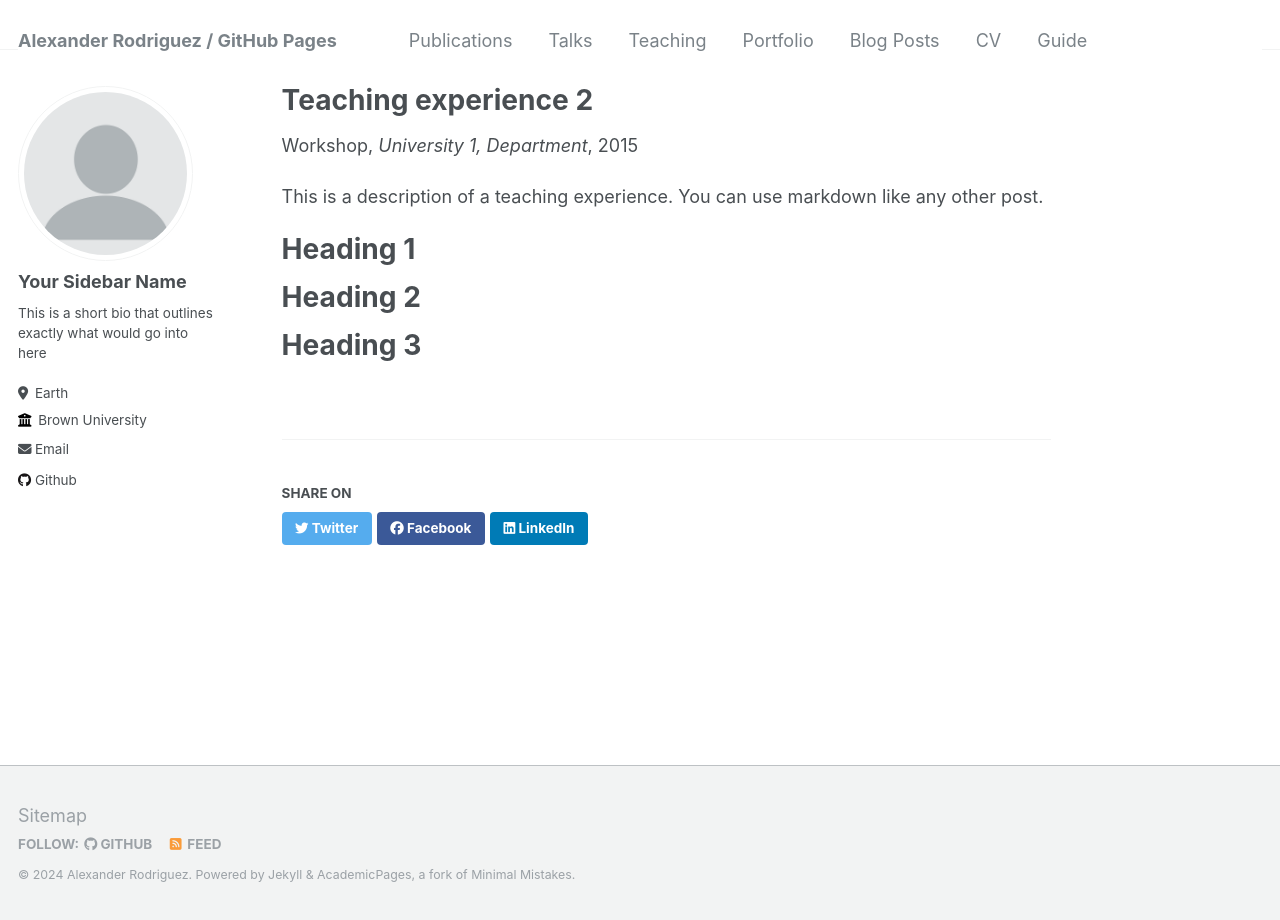
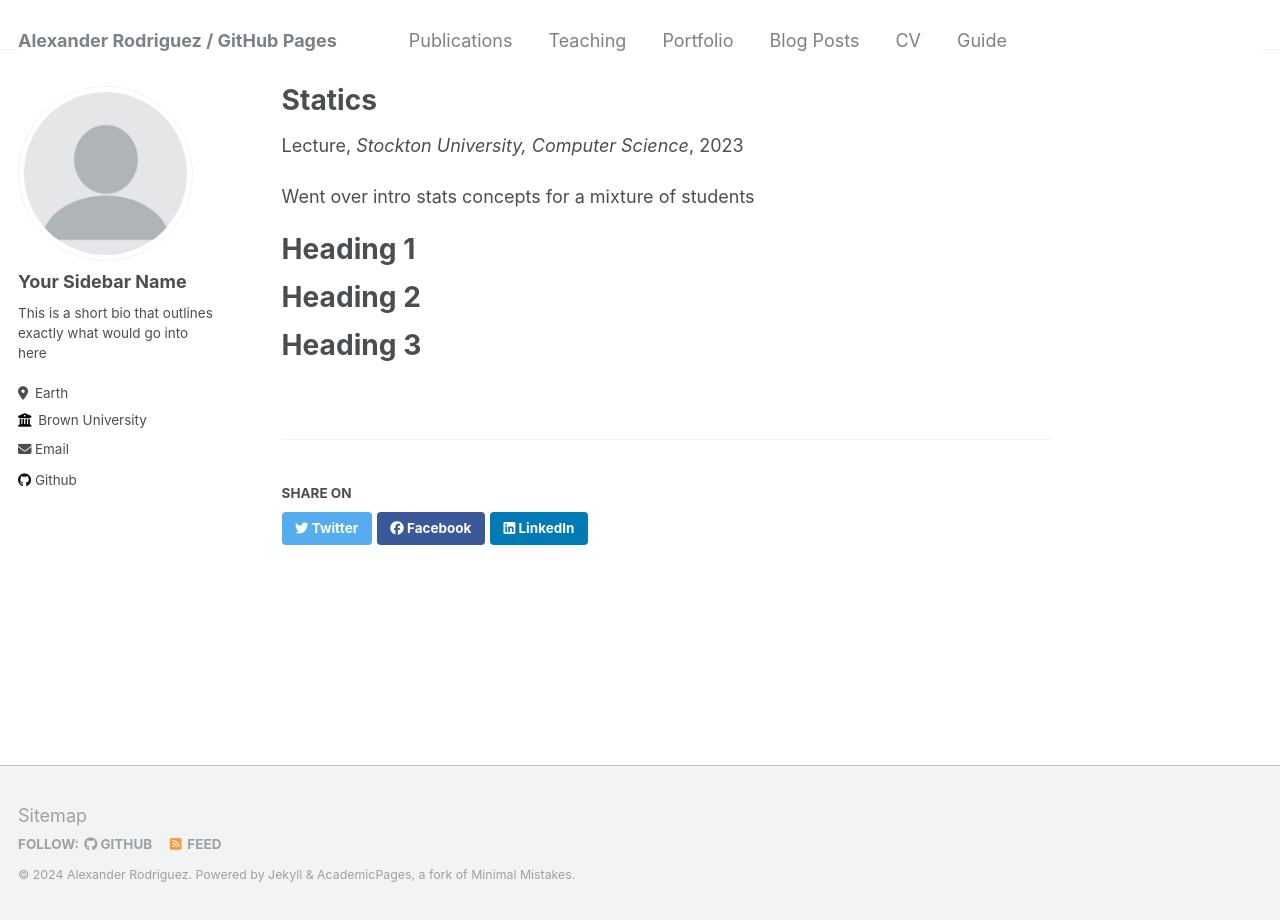
Before and after one commit to rodri270/github.io, a Jekyll site: the page built from _teaching/2023-spring-stats.md, in a window 1280 px wide. Built offline with Jekyll 4.4.1, drawn with Linux system fonts in a browser that asks for light colours.

```diff
--- a/_data/navigation.yml
+++ b/_data/navigation.yml
@@ -2,9 +2,6 @@
 main:
   - title: "Publications"
     url: /publications/
-
-  - title: "Talks"
-    url: /talks/
 
   - title: "Teaching"
     url: /teaching/
--- a/_teaching/2023-spring-stats.md
+++ b/_teaching/2023-spring-stats.md
@@ -1,14 +1,14 @@
 ---
-title: "Teaching experience 2"
+title: "Statics"
 collection: teaching
-type: "Workshop"
-permalink: /teaching/2015-spring-teaching-1
-venue: "University 1, Department"
-date: 2015-01-01
-location: "City, Country"
+type: "Lecture"
+permalink: /teaching/2023-spring-stats
+venue: "Stockton University, Computer Science"
+date: 2023-01-01
+location: "Galloway, United States"
 ---
 
-This is a description of a teaching experience. You can use markdown like any other post.
+Went over intro stats concepts for a mixture of students
 
 Heading 1
 ======
```
Also changed, not shown: _pages/about.md (+9 -3 lines).
